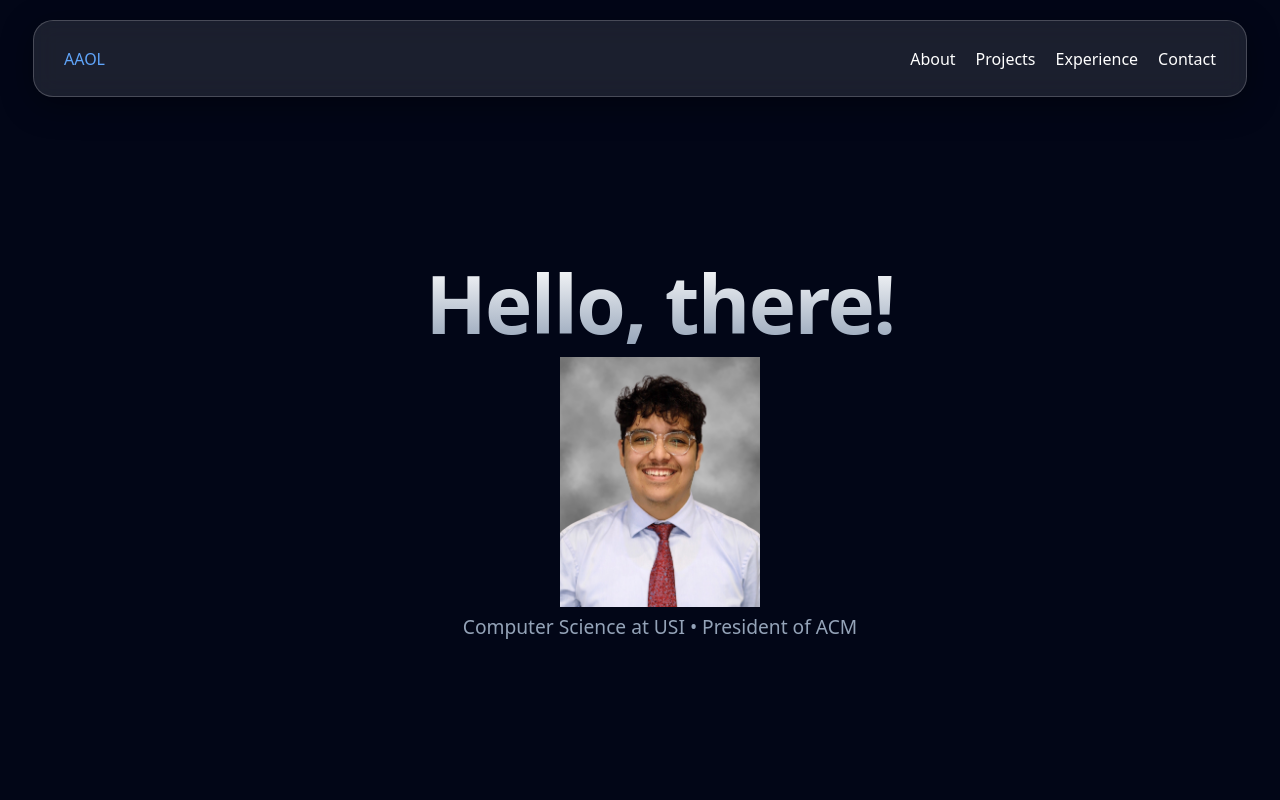
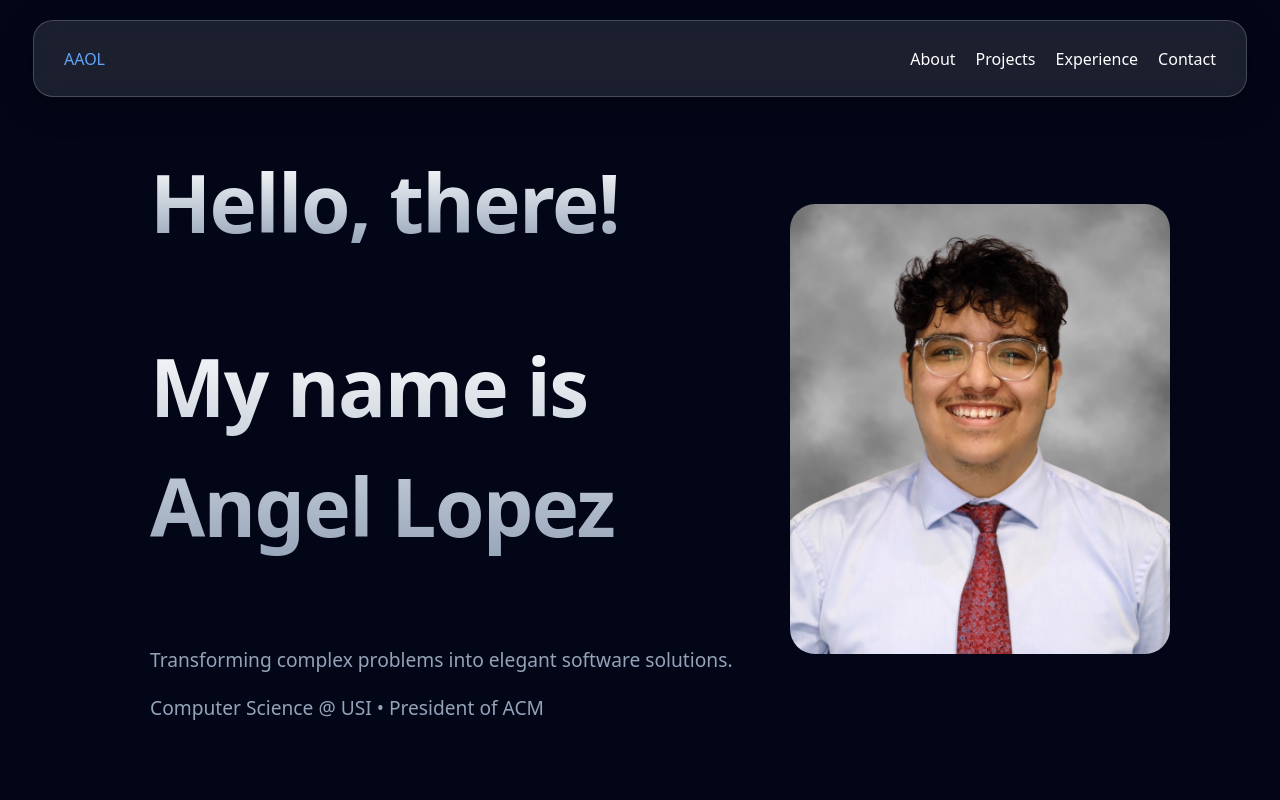
Before and after one commit to Angel0192/PersonalPortfolio, a React (Vite) app: page / in a window 1280 px wide. Shown: the top 800 px of the page. Built offline with nearby package versions, Linux system fonts and the light colour scheme.

Commit message:
Added text to landing page

```diff
--- a/src/App.css
+++ b/src/App.css
@@ -67,11 +67,19 @@
   z-index: -1; /* Puts it behind the text */
 }
 
+.hero-text{
+  flex: 1;
+  font-size: 1.2rem;
+  color: #94a3b8;
+  max-width: 600px;
+  margin: 0 auto 30px auto;
+}
+
 .hero-title {
+  bottom: 10px !important;
   font-size: clamp(2rem, 8vw, 5rem); /* Responsive font: small on phone, huge on MacBook */
-  font-weight: 800;
+  font-weight: 700;
   letter-spacing: -0.02em; /* Tighter letters look more modern */
-  margin-bottom: 10px;
   background: linear-gradient(to bottom, #ffffff, #94a3b8);
   -webkit-background-clip: text;
   -webkit-text-fill-color: transparent; /* This creates a subtle metallic gradient */
@@ -82,6 +90,16 @@
   color: #94a3b8;
   max-width: 600px;
   margin: 0 auto 30px auto;
+}
+
+
+.hero-content{
+  display: flex;
+  align-items: center;
+  justify-content: space-between;
+  gap: 40px;
+  text-align: left;
+  margin: 4rem 0;
 }
 
 .projects-container {
@@ -113,7 +131,8 @@ section {
   width: 100%;
 }
 
-.picture{
-  width: 200px;
-  height: 250px;
+.hero-photo{
+  width: 380px;
+  height: 450px;
+  border-radius: 25px;
 }
--- a/src/App.jsx
+++ b/src/App.jsx
@@ -14,17 +14,22 @@ function App() {
 
       <section id='about' className="hero-section">
         <div className="hero-content">
-          <h1 className="hero-title">Hello, there!</h1>
-          <img className="picture" src='src/assets/linkedin.JPG' alt='LinkedIn Photo'/>
-          <p className="hero-subtitle">
-            Computer Science at USI •  President of ACM
-          </p>
-
+          <div className="hero-text">
+            <h1 className="hero-title">Hello, there!</h1>
+            <h3 className='hero-title'>My name is Angel Lopez</h3>
+            <p className="hero-description">
+              Transforming complex problems into elegant software solutions.
+            </p>
+            <p className="hero-description">Computer Science @ USI • President of ACM</p>
+          </div>
+          <div className="hero-image-wrapper">
+            <img src='src/assets/linkedin.JPG' className="hero-photo" alt='Angel Ortega-Lopez' />
+          </div>
         </div>
       </section>
 
       {/* Skills Section */}
-      <Skills/>
+      <Skills />
 
       {/* Projects Section */}
       <section id='projects' className="projects-section">
--- a/src/data.js
+++ b/src/data.js
@@ -54,13 +54,14 @@ export const experience = [
     {
         id: 1,
         title: "ProgresiveHealth Internship",
-        tech: "React • SQL • Github / Git",
+        tech: "Junior Application Developer (5 mos.)",
         description: "Description",
     },
 
     {
         id: 2,
         title: "NSWC Crane | NREIP Intern (AIMM Project)",
+        tech: "Embedded Systems and AI Engineer",
         description: "Tasked with improving the 'vision' of an autonomous maritime vessel, I implemented ROS 2 nodes to facilitate real-time sensor fusion. The highlight was developing a custom YOLO-based Machine Learning model for obstacle detection; through iterative hyperparameter tuning, I achieved an 80% confidence rating in high-glare, real-world water environments."
     }
 ]
```
